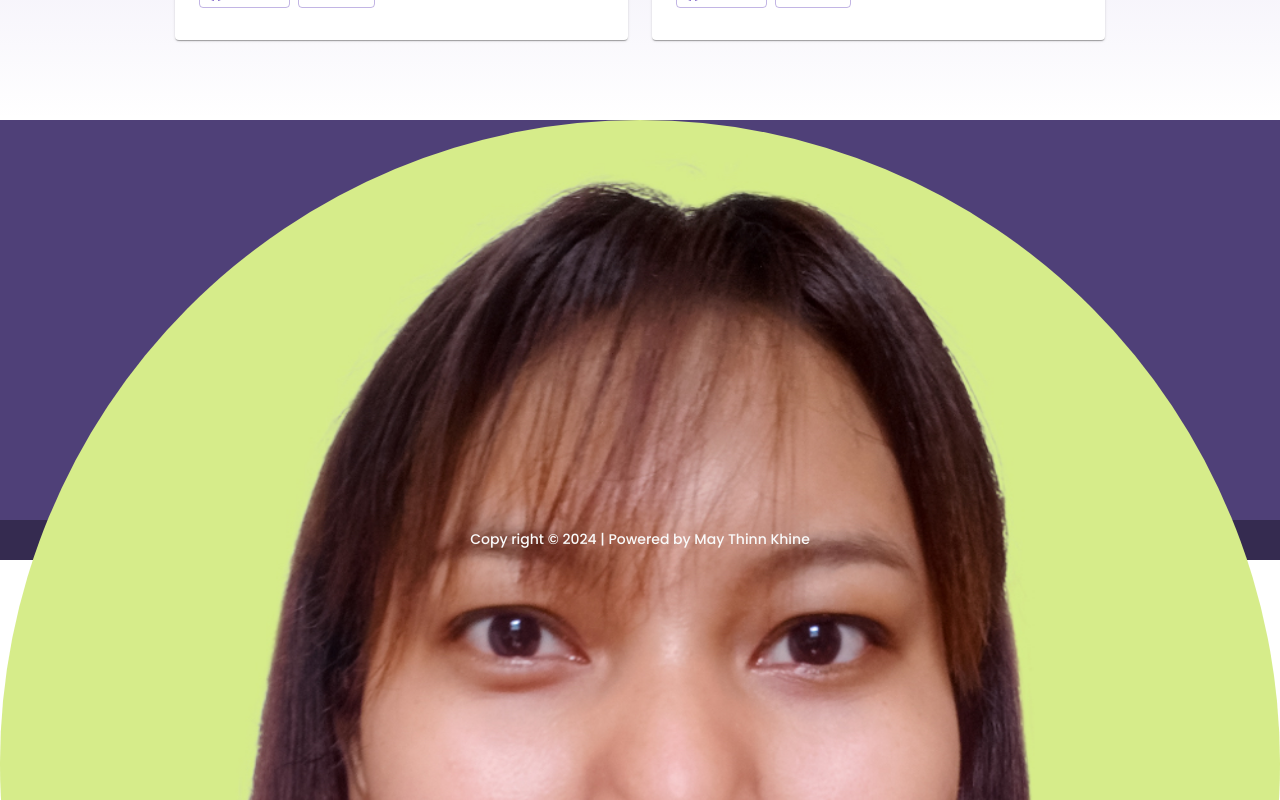
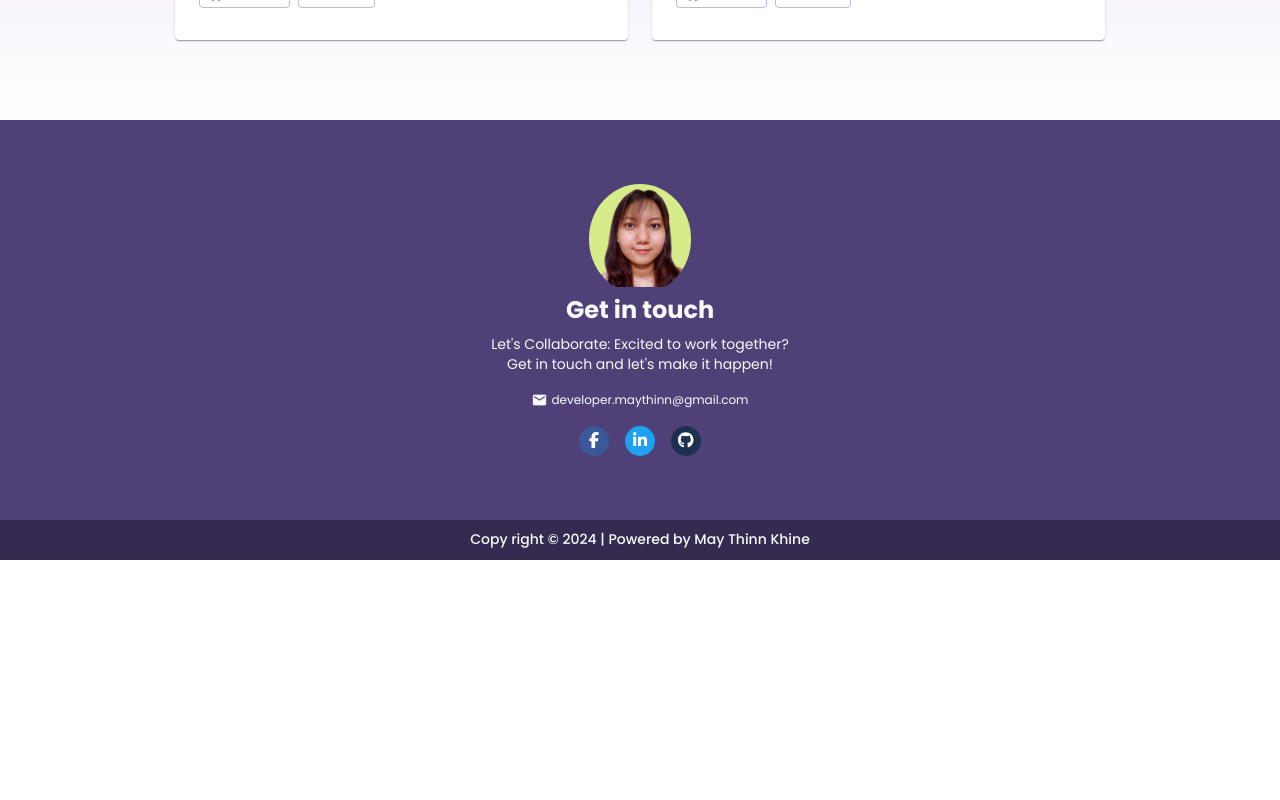
Before and after one commit to developer-maythinn/maythinn-portfolio, a Next.js app: page / in a window 1280 px wide. Shown: the part 4540-5340 px from the top of the page. After the commit the page ends 5100 px from the top, so only its background shows below. Built offline with nearby package versions, Linux system fonts and the light colour scheme; a web font is replaced by a local one.

Commit message:
fix footer image

```diff
--- a/src/components/Footer.js
+++ b/src/components/Footer.js
@@ -35,7 +35,7 @@ function Footer() {
         >
           <Box
             sx={{
-              width: { xs: "20vw", sm: "54vw", md: "100%" },
+              width: { xs: "20vw", sm: "14vw", md: "8vw" },
               height: "auto",
               margin: "auto",
               borderRadius: "50%",
```
